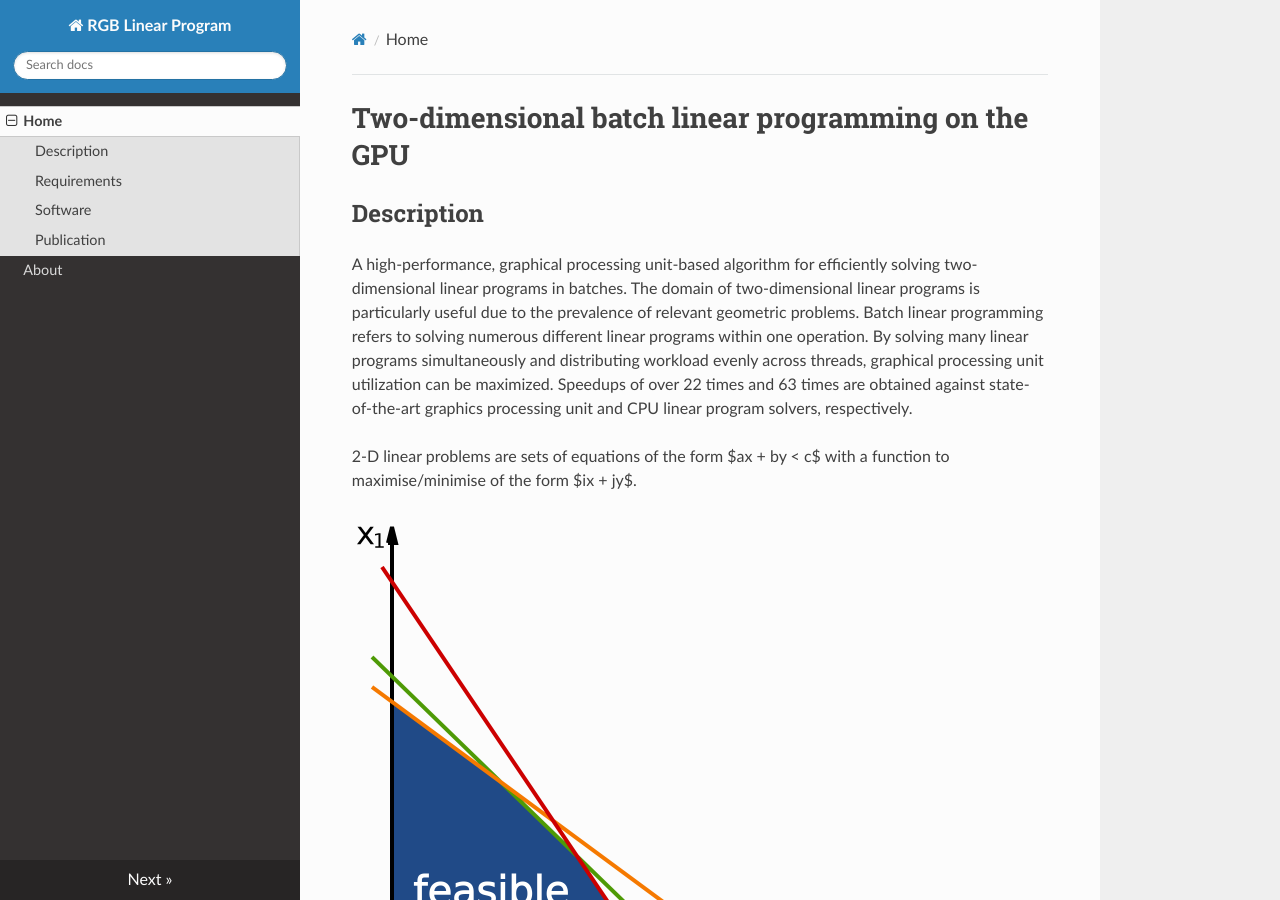
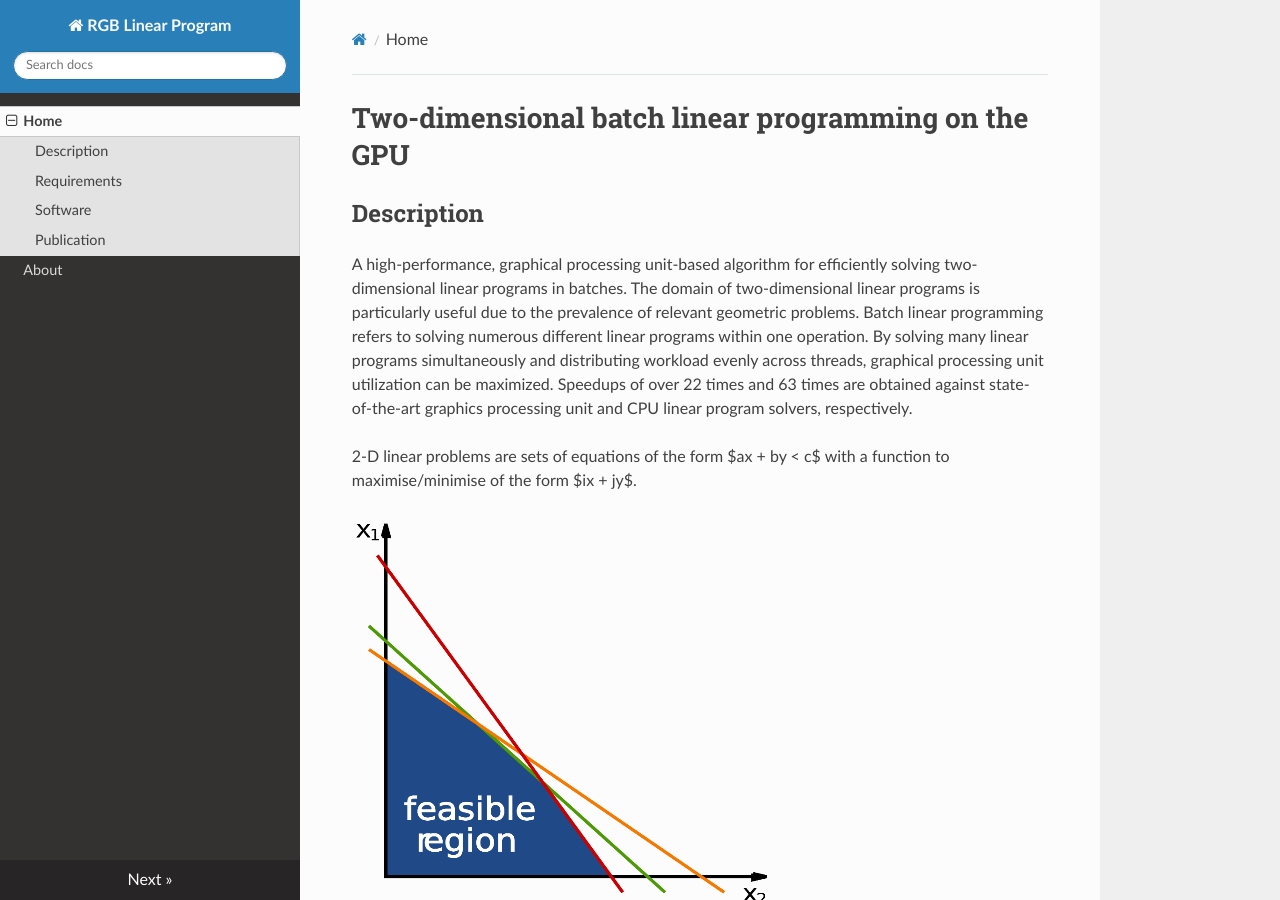
Before and after one commit to coolmule0/RGB-LP-Docs, an MkDocs documentation site: the page built from docs/index.md, in a window 1280 px wide and 900 px high. Built offline with MkDocs 1.6.1, drawn with Linux system fonts in a browser that asks for light colours; nearby versions of some CDN libraries; old or Windows-style settings are respelled for this version of MkDocs.

Commit message:
Better image

```diff
--- a/docs/index.md
+++ b/docs/index.md
@@ -5,8 +5,7 @@ A high-performance, graphical processing unit-based algorithm for efficiently so
 
 2-D linear problems are sets of equations of the form $ax + by < c$ with a function to maximise/minimise of the form $ix + jy$.
 
-
-<img src="2000px-Linear_Programming_Feasible_Region.svg.png" alt="Example of 2D linear program" width="500"/>
+![alt text](Small-Linear_Programming_Feasible_Region.png "Example of 2D linear program")
 
 
 ## Requirements
```
Also changed, not shown: docs/2000px-Linear_Programming_Feasible_Region.svg.png (deleted), docs/Small-Linear_Programming_Feasible_Region.png (added).
